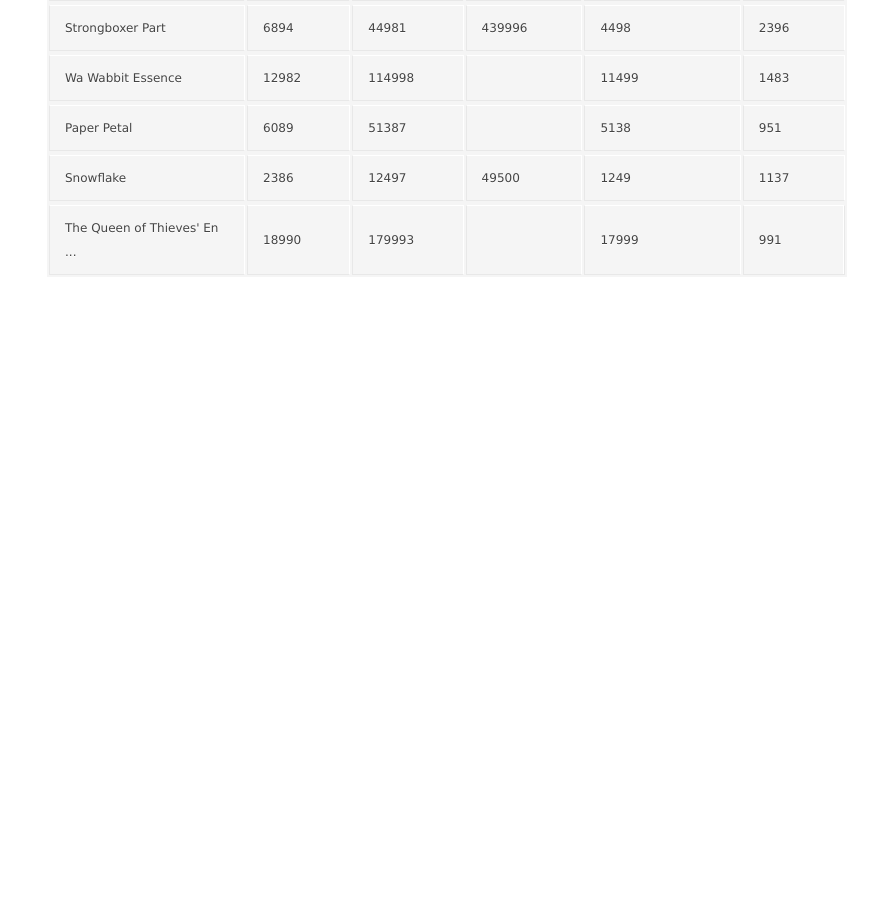
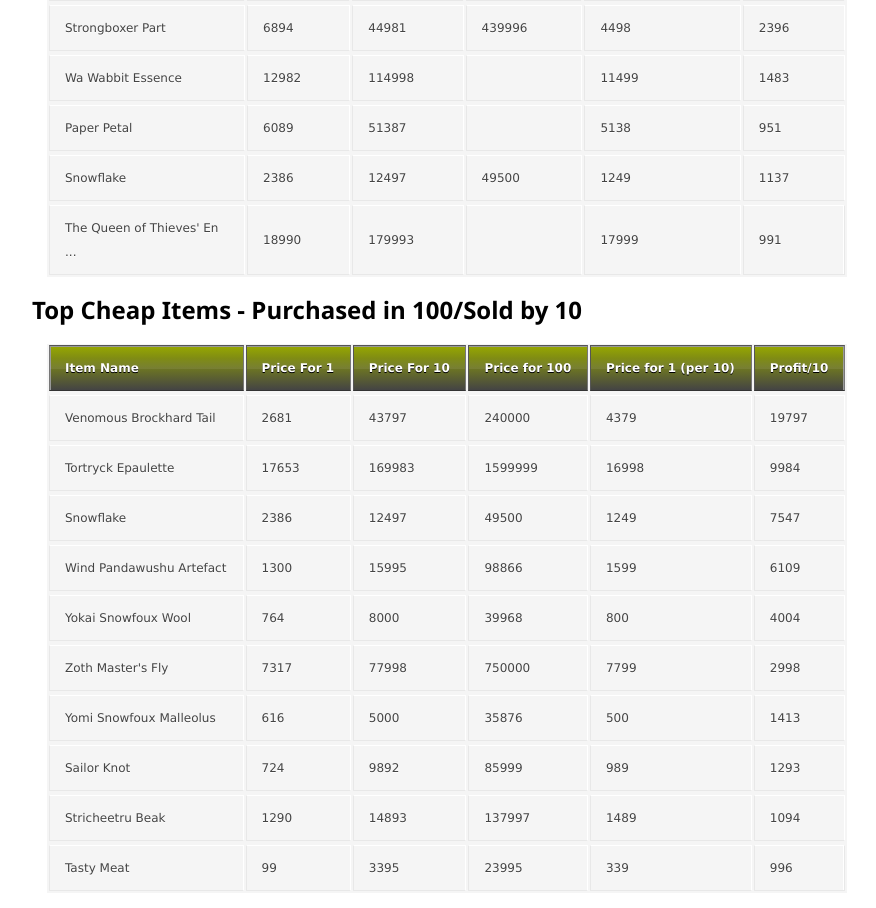
Before and after one commit to kamurao/kamurao.github.io, a plain HTML site: page newIndex.html in a window 1280 px wide. Shown: the part 1136-2044 px from the top of the page, without its empty margins (368-1244 px from the left). Before the commit the page ends 1428 px from the top, so only its background shows below. Drawn offline with nearby package versions, Linux system fonts and the light colour scheme.

Commit message:
Updated new table

```diff
--- a/bulkItemsScript.js
+++ b/bulkItemsScript.js
@@ -29,6 +29,15 @@ $(document).ready(function() {
     var tenLargestDifference = new Array(10).fill(0)
     var tenLargestCostForOne = new Array(10).fill(0)
     var tenLargest = 0;
+
+    var tenOneLargest10 = new Array(10).fill(0)
+    var tenOneLargestName = new Array(10).fill(0)
+    var tenOneLargestPrice1 = new Array(10).fill(0)
+    var tenOneLargestPrice10 = new Array(10).fill(0)
+    var tenOneLargestPrice100 = new Array(10).fill(0)
+    var tenOneLargestDifference = new Array(10).fill(0)
+    var tenOneLargestCostForOne = new Array(10).fill(0)
+    var tenOneLargest = 0;
 
     for(var i = 0; i < data.length; i++) {
         if(data[i].date === today) {
@@ -69,6 +78,22 @@ $(document).ready(function() {
                     }
                 }
             }
+            if(data[i].price100 != 0 && data[i].price10 != 0) {
+                var costForTen = parseInt((data[i].price100/10))
+                var priceDifference = parseInt(data[i].price10) - costForTen
+                for(var y = 0; y < tenOneLargest10.length; y++) {
+                    if(priceDifference > largest10[y]) {
+                        tenOneLargest10[y] = priceDifference
+                        tenOneLargestName[y] = data[i].itemName
+                        tenOneLargestPrice1[y] = data[i].price1
+                        tenOneLargestPrice10[y] = data[i].price10
+                        tenOneLargestPrice100[y] = data[i].price100
+                        tenOneLargestDifference[y] = priceDifference
+                        tenOneLargestCostForOne[y] = costForOne
+                        break;
+                    }
+                }
+            }
         }
     }
     for(var i = 0; i < largestName.length; i++) {
@@ -90,6 +115,7 @@ $(document).ready(function() {
         opt = largestDifference[i]
         addData(el, opt, select)
     }
+
     var tenTable = document.getElementById("tenItemTable");
     for(var i = 0; i < tenLargestName.length; i++) {
         var tr = document.createElement("tr");
@@ -110,6 +136,27 @@ $(document).ready(function() {
         opt = tenLargestDifference[i]
         addData(el, opt, tenTable)
     }
+
+    var tenOneTable = document.getElementById("tenOneItemTable");
+        for(var i = 0; i < tenLargestName.length; i++) {
+            var tr = document.createElement("tr");
+            tenOneTable.appendChild(tr);
+            var opt = tenOneLargestName[i];
+            var el = document.createElement("td");
+            el.textContent = opt;
+            el.value = opt;
+            tenOneTable.appendChild(el);
+            opt = tenOneLargestPrice1[i]
+            addData(el, opt, tenOneTable)
+            opt = tenOneLargestPrice10[i]
+            addData(el, opt, tenOneTable)
+            opt = tenOneLargestPrice100[i]
+            addData(el, opt, tenOneTable)
+            opt = tenOneLargestCostForOne[i]
+            addData(el, opt, tenOneTable)
+            opt = tenOneLargestDifference[i]
+            addData(el, opt, tenOneTable)
+        }
     });
 
 });
--- a/newIndex.html
+++ b/newIndex.html
@@ -39,7 +39,7 @@
     <span>Dofus Marketplace Tool</span>
 </header>
 <div style = "padding-left: 400px;">
-    <h3 style="color:Black;"><b>Top Cheap Items - Purchased in 100</b></h3>
+    <h3 style="color:Black;"><b>Top Cheap Items - Purchased in 100/Sold by 1</b></h3>
     <!-- TABLE CONTENT -->
     <table>
         <thead>
@@ -56,7 +56,7 @@
         </tbody>
     </table>
 
-    <h3 style="color:Black;"><b>Top Cheap Items - Purchased in 10</b></h3>
+    <h3 style="color:Black;"><b>Top Cheap Items - Purchased in 10/Sold by 1</b></h3>
     <table>
         <thead>
         <tr>
@@ -69,6 +69,22 @@
         </tr>
         </thead>
         <tbody id = "tenItemTable">
+        </tbody>
+    </table>
+
+    <h3 style="color:Black;"><b>Top Cheap Items - Purchased in 100/Sold by 10</b></h3>
+    <table>
+        <thead>
+        <tr>
+            <th>Item Name</th>
+            <th>Price For 1</th>
+            <th>Price For 10</th>
+            <th>Price for 100 </th>
+            <th>Price for 1 (per 10)</th>
+            <th>Profit/10</th>
+        </tr>
+        </thead>
+        <tbody id = "tenOneItemTable">
         </tbody>
     </table>
     <div>
```
